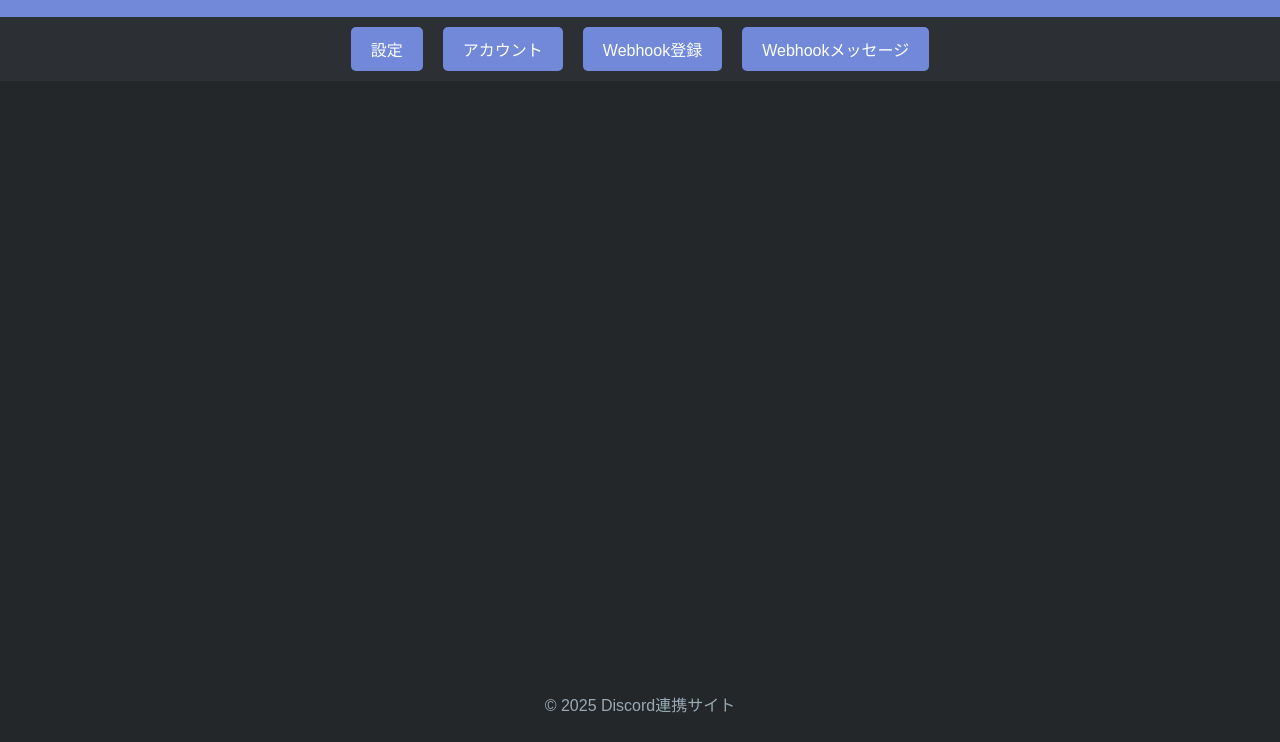
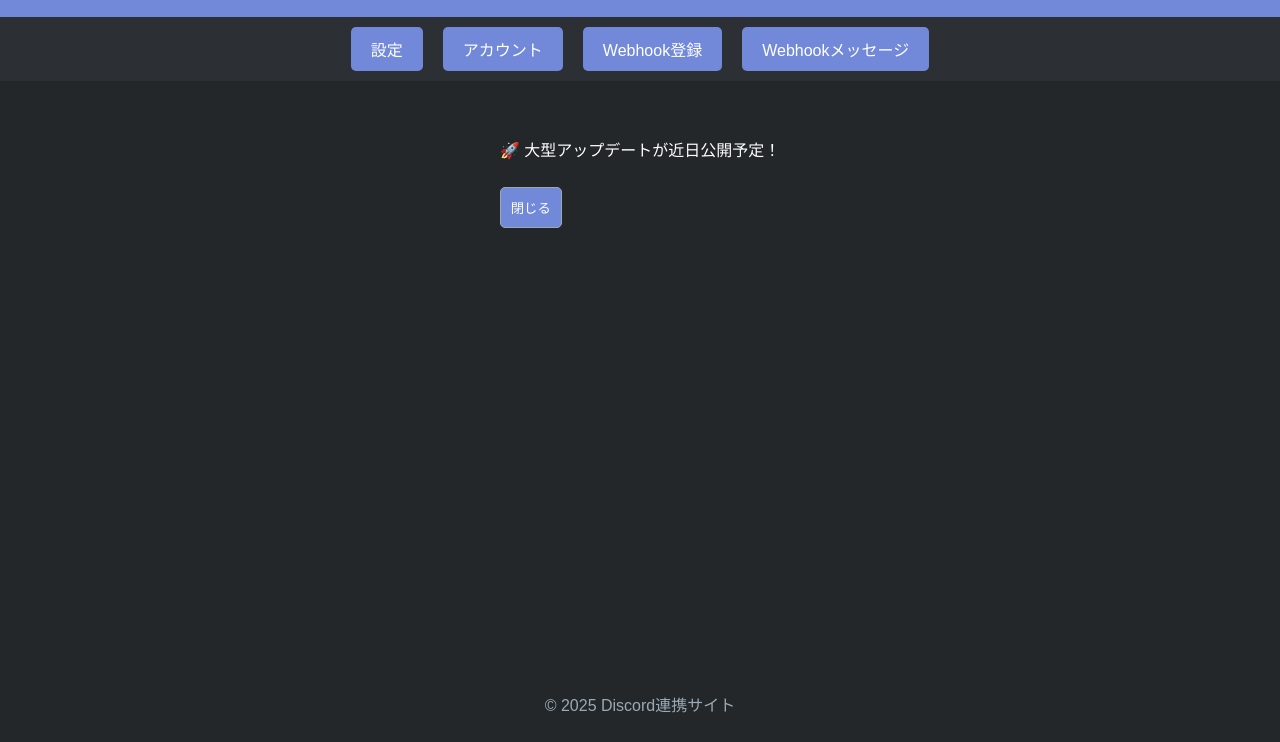
Before and after one commit to aerser/Fnjack, a plain HTML site: page index.html in a window 1280 px wide. Shown: the part 58-800 px from the top of the page. Drawn offline with Linux system fonts and the light colour scheme.

Commit message:
Update index.html

```diff
--- a/index.html
+++ b/index.html
@@ -57,6 +57,13 @@
       <p id="webhookMessageStatus"></p>
     </section>
   </main>
+
+  <!-- 大型アップデート予告ミニタブ -->
+  <div id="updateNotice" class="mini-tab">
+    <p>🚀 大型アップデートが近日公開予定！</p>
+    <button onclick="closeUpdateNotice()">閉じる</button>
+  </div>
+
   <footer>
     <p>&copy; 2025 Discord連携サイト</p>
   </footer>
```
